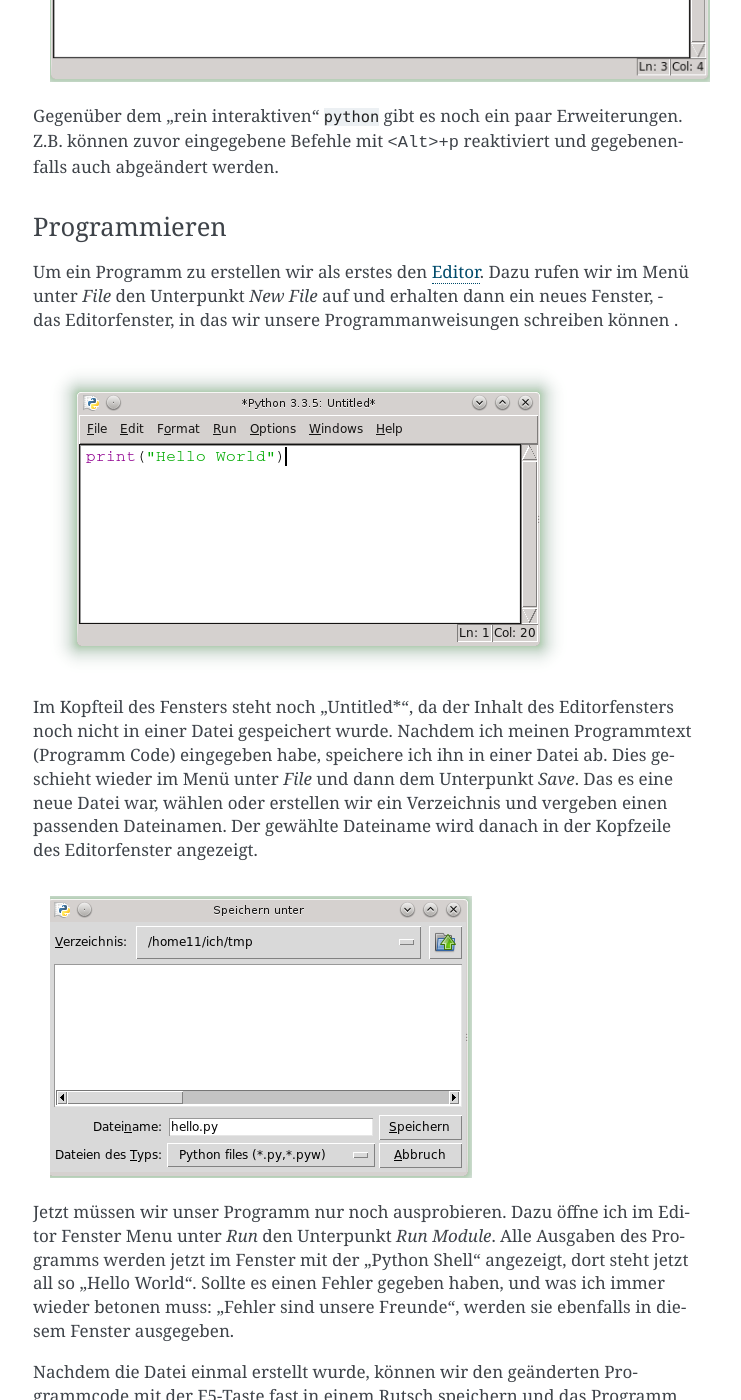
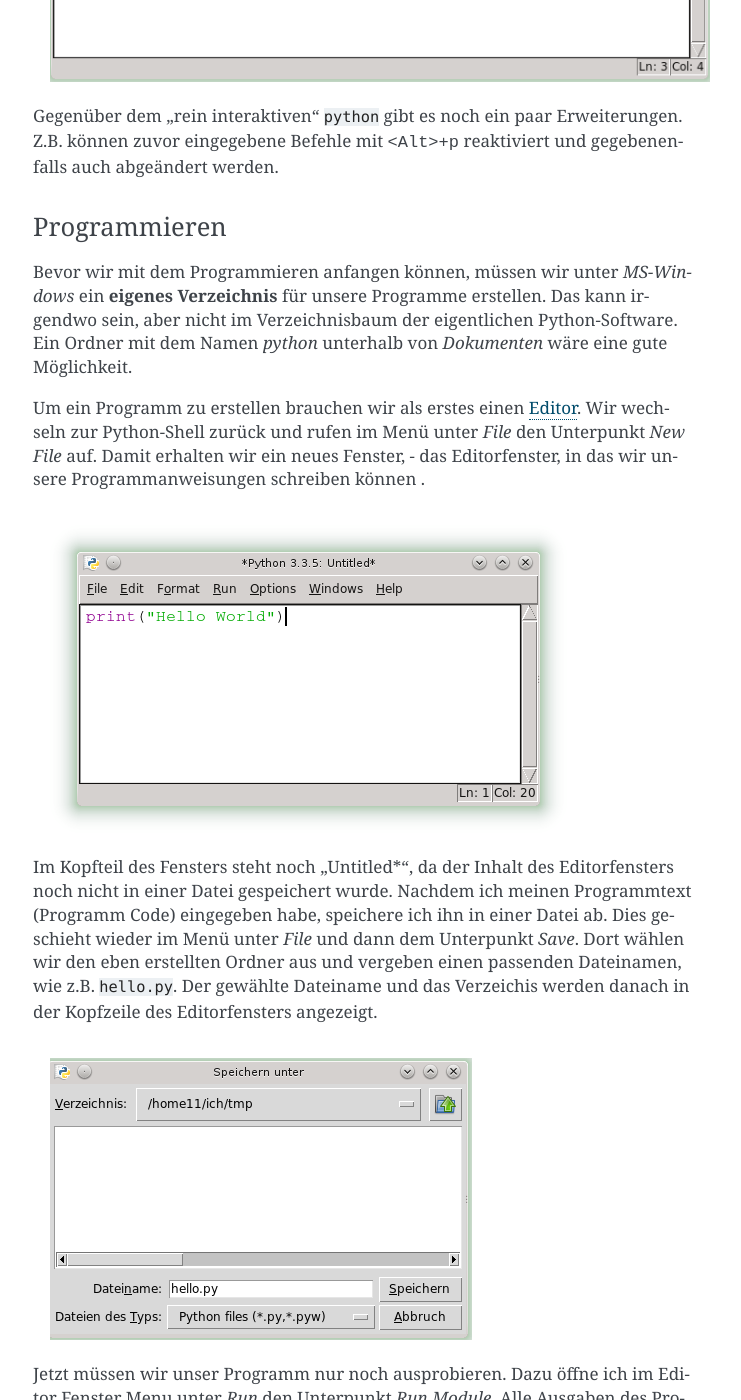
Before and after one commit to gerpark/pyworkshop, a Sphinx documentation site: the page built from docs/source/werkzeuge.rst, in a window 1280 px wide and 1400 px high, scrolled down 1667 px. Shown: the whole window, without its empty margins (387-1128 px from the left). Built offline with Sphinx 7.4.7, drawn with Linux system fonts in a browser that asks for light colours; some of the changed text lies outside the part shown.

Commit message:
1.78 eigenes Verzeichnis

```diff
--- a/docs/source/index.rst
+++ b/docs/source/index.rst
@@ -13,7 +13,7 @@ von Gerhard Sachs
 
 Dieses Dokument wird kontinuierlich weiterbearbeitet.
 
-Version 1.77 vom 5 Oktober 2021
+Version 1.78 vom 9 Oktober 2021
 
 Und hier noch ein Link mit ein bisschen was zu `Python, dem Workshop und mir <http://www.ortrun-dieterich.de/workshop.html>`_ .
 
--- a/docs/source/python/fun1.rst
+++ b/docs/source/python/fun1.rst
@@ -44,7 +44,7 @@ Datentyp:
     >>> type(12.46)
         <class 'float'>
 
-Datentyp und 'class' sind dasselbe, und der Name des Datentyps ist gleichzeitig der Name der
+Datentyp und ``class`` sind dasselbe, und der Name des Datentyps ist gleichzeitig der Name der
 `Umwandlungsfunktion` zu dem jeweiligen Datentyp.
 
 .. code:: python
--- a/docs/source/werkzeuge.rst
+++ b/docs/source/werkzeuge.rst
@@ -64,9 +64,9 @@ Die *IDLE* ist im Vergleich zu anderen IDE's eine ziemlich einfache *Entwicklung
 aber sie enthält einen für Python gut geeigneten Code-Editor und
 ist für unsere Anforderungen gut geeignet.
 
-Wenn wir nun die *IDLE* gestartet haben, öffnet sich als erstes ein Fenster mit der
-Bezeichnung "Python Shell". Das ist prinzipiell die gleiche Interaktive Umgebung, wie wenn
-wir ``python`` direkt aufgerufen hätten.
+Wenn wir nun die *IDLE* gestartet haben, öffnet sich als erstes ein Fenster
+mit der Bezeichnung "Python Shell". Das ist prinzipiell die gleiche
+`Interaktive Umgebung`, wie wenn wir ``python`` direkt aufgerufen hätten.
 
 
 .. _python-shell:
@@ -91,9 +91,15 @@ und gegebenenfalls auch abgeändert werden.
 Programmieren
 ^^^^^^^^^^^^^
 
-Um ein Programm zu erstellen wir als erstes den :ref:`Editor<code-editor>`.
-Dazu rufen wir im Menü unter *File* den Unterpunkt *New File* auf und erhalten
-dann ein neues Fenster, - das Editorfenster, in das wir unsere Programmanweisungen schreiben können .
+Bevor wir mit dem Programmieren anfangen können, müssen wir unter `MS-Windows`
+ein **eigenes Verzeichnis** für unsere Programme erstellen. Das kann irgendwo sein, aber nicht
+im Verzeichnisbaum der eigentlichen Python-Software.
+Ein Ordner mit dem Namen `python` unterhalb von `Dokumenten` wäre eine gute Möglichkeit.
+
+
+Um ein Programm zu erstellen brauchen wir als erstes einen :ref:`Editor<code-editor>`.
+Wir wechseln zur Python-Shell zurück und rufen im Menü unter *File* den Unterpunkt *New File* auf.
+Damit erhalten wir ein neues Fenster, - das Editorfenster, in das wir unsere Programmanweisungen schreiben können .
 
 .. figure:: pics/idle_02.png
     :align: left
@@ -101,10 +107,9 @@ dann ein neues Fenster, - das Editorfenster, in das wir unsere Programmanweisung
 
 Im Kopfteil des Fensters steht noch „Untitled*“, da der Inhalt des Editorfensters noch nicht in einer Datei gespeichert wurde.
 Nachdem ich meinen Programmtext  (Programm Code) eingegeben habe, speichere ich ihn in einer Datei ab.
-Dies geschieht wieder im Menü unter *File* und dann dem Unterpunkt *Save*. Das es eine neue Datei war,
-wählen oder erstellen wir ein Verzeichnis und vergeben einen passenden Dateinamen.
-Der gewählte Dateiname wird danach in der Kopfzeile des Editorfenster angezeigt.
-
+Dies geschieht wieder im Menü unter *File* und dann dem Unterpunkt *Save*. Dort wählen wir den eben erstellten Ordner
+aus und vergeben einen passenden Dateinamen, wie z.B. ``hello.py``.
+Der gewählte Dateiname und das Verzeichis werden danach in der Kopfzeile des Editorfensters angezeigt.
 
 .. figure:: pics/idle_03.png
     :align: left
@@ -113,8 +118,8 @@ Der gewählte Dateiname wird danach in der Kopfzeile des Editorfenster angezeigt
 Jetzt müssen wir unser Programm nur noch ausprobieren. Dazu öffne ich im Editor Fenster
 Menu unter *Run* den Unterpunkt *Run Module*.
 Alle Ausgaben des Programms werden jetzt im Fenster mit der „Python Shell“ angezeigt, dort steht
-jetzt all so "Hello World". Sollte es einen Fehler gegeben haben, und was ich immer wieder betonen muss:
-"Fehler sind unsere Freunde", werden sie ebenfalls in diesem Fenster ausgegeben.
+jetzt also "Hello World". Und sollte es einen Fehler gegeben haben,
+wird die Fehlermeldung ebenfalls in diesem Fenster ausgegeben.
 
 Nachdem die Datei einmal erstellt wurde, können wir den geänderten Programmcode mit der F5-Taste
-fast in einem Rutsch speichern und das Programm starten.
+in einem Rutsch speichern und das Programm starten.
```
